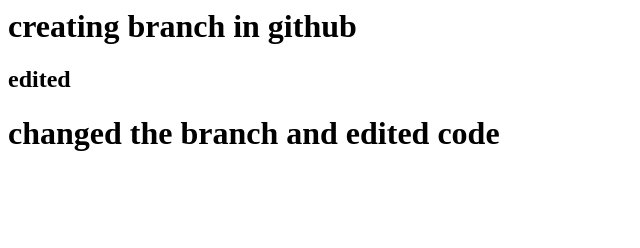
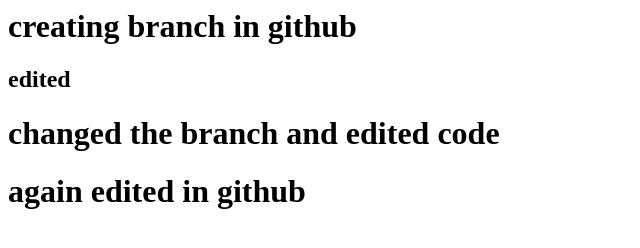
Before and after one commit to kaveritota/mergetask2, a plain HTML site: page index.html in a window 1280 px wide. Shown: the whole page, without its empty margins (0-640 px from the left). Drawn offline with Linux system fonts and the light colour scheme.

Commit message:
Update index.html

```diff
--- a/index.html
+++ b/index.html
@@ -1,3 +1,4 @@
 <h1> creating branch in github</h1>
 <h2> edited </h2>
 <h1>changed the branch and edited code</h1>
+<h1>again edited in github</h1>
```
